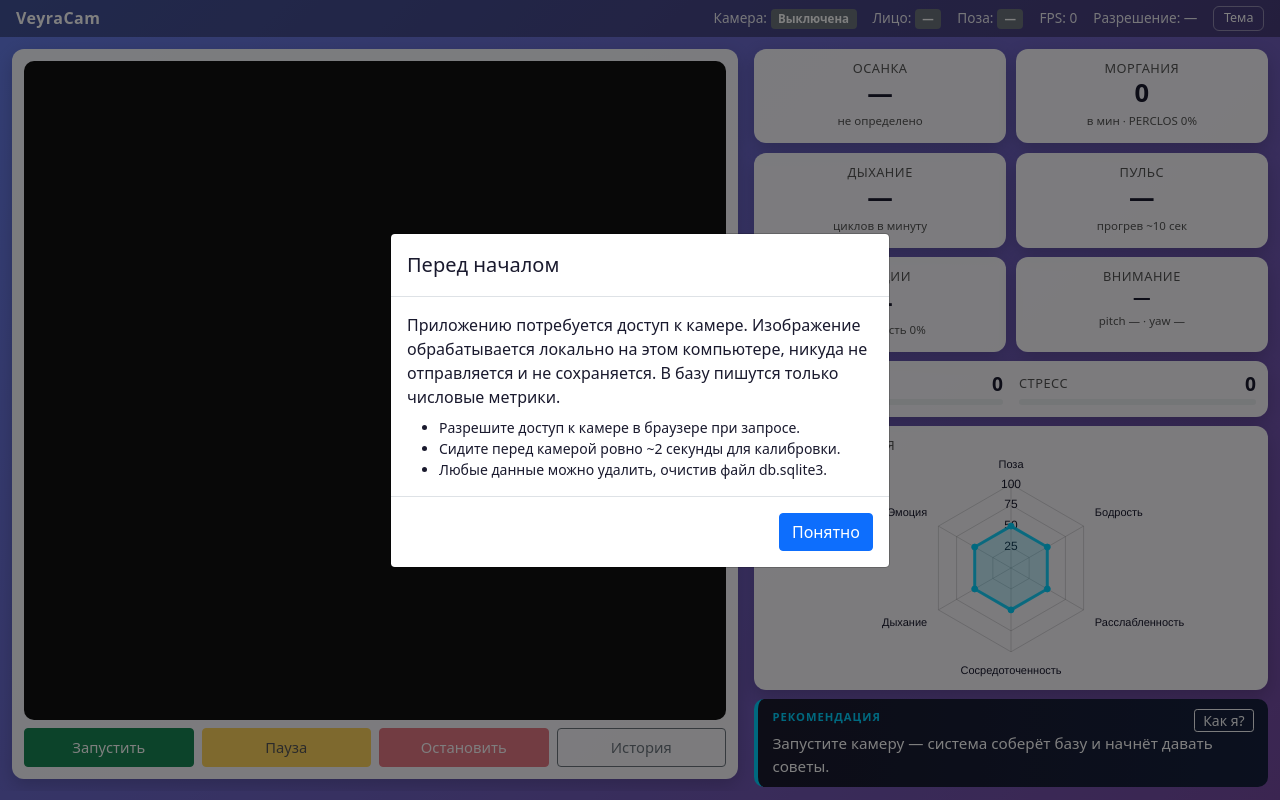
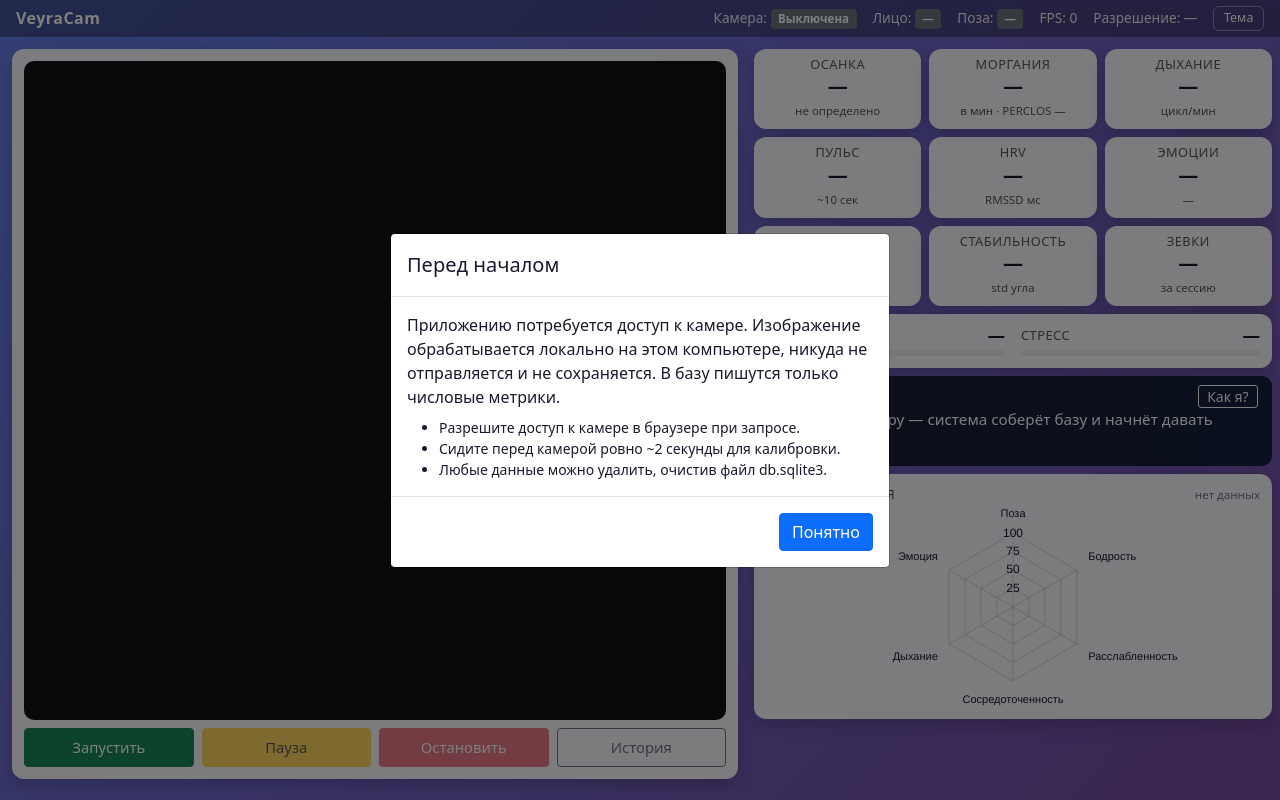
Before and after one commit to samat90/VEYRACAM03, a Django app: template backend/camera_app/templates/index.html in a window 1280 px wide. Run offline with Django 5.2, Linux system fonts and the light colour scheme; the template is opened without the code that fills it, so the values that code supplies are empty.

Commit message:
Always-visible advice + honest radar with null gaps
The previous side-column layout pushed the recommendation card below
the viewport once the radar and stress widgets were added. Equally,
the radar always showed a 6-axis polygon — even before any frame had
been processed — using 50/100 fallbacks that looked like real data.

Layout:
- Side column scrolls vertically and gains a thin scrollbar so nothing
  can ever be hidden offscreen.
- Recommendation card is now placed before the radar, with a fixed
  min-height so it stays visible even when the side column gets short.
- Metric grid switched from 2 columns to 3 to fit nine compact tiles
  (added HRV, stability std, yawn count) without growing the column.
- Tile padding and font sizes tuned down inside the grid.

Honest radar:
- Initial dataset is six null entries; Chart.js draws nothing until
  real values arrive.
- Per-axis values are only filled when the underlying detector is
  ready: posture needs calibration_complete + pose detected, energy
  needs blink calibration, calm additionally needs heart_rate > 0,
  focus needs a non-unknown attention, breath needs rate > 0,
  emotion needs a face in frame.
- A small "X/6 осей готово" hint shows progress while values come in.

Tile defaults:
- Empty values show "—" instead of "0" when calibration hasn't run
  or the metric isn't yet computed (PERCLOS, blink rate, fatigue,
  stress, HRV, stability, emotion, yawn count).
- Fatigue and stress bars stay grey until the underlying detectors
  have produced real numbers; no more progress bars at 0% pretending
  to be valid measurements.

```diff
--- a/backend/camera_app/templates/base.html
+++ b/backend/camera_app/templates/base.html
@@ -88,8 +88,20 @@
         .controls { display: flex; gap: 0.5rem; margin-top: 0.5rem; flex-wrap: wrap; }
         .controls .btn { flex: 1 1 0; padding: 0.45rem 0.5rem; font-size: 0.92rem; min-width: 100px; }
 
-        .side-col { height: 100%; display: flex; flex-direction: column; gap: 0.6rem; }
-        .metric-grid { display: grid; grid-template-columns: 1fr 1fr; gap: 0.6rem; }
+        .side-col {
+            height: 100%;
+            display: flex;
+            flex-direction: column;
+            gap: 0.5rem;
+            overflow-y: auto;
+            padding-right: 4px;
+        }
+        .side-col::-webkit-scrollbar { width: 6px; }
+        .side-col::-webkit-scrollbar-thumb { background: rgba(255,255,255,0.25); border-radius: 3px; }
+        .metric-grid { display: grid; grid-template-columns: 1fr 1fr 1fr; gap: 0.5rem; }
+        .metric-grid .metric-value { font-size: 1.25rem; }
+        .metric-grid .metric-card { padding: 0.5rem !important; }
+        .advice-card { flex-shrink: 0; }
 
         .advice-card {
             background: var(--advice-bg);
--- a/backend/camera_app/templates/index.html
+++ b/backend/camera_app/templates/index.html
@@ -51,28 +51,43 @@
             </div>
             <div class="dashboard-card metric-card text-center">
                 <h6>Моргания</h6>
-                <div id="blink-value" class="metric-value">0</div>
-                <small>в мин · PERCLOS <span id="perclos-value">0%</span></small>
+                <div id="blink-value" class="metric-value">—</div>
+                <small>в мин · PERCLOS <span id="perclos-value">—</span></small>
             </div>
             <div class="dashboard-card metric-card text-center">
                 <h6>Дыхание</h6>
                 <div id="breath-value" class="metric-value">—</div>
-                <small>циклов в минуту</small>
+                <small>цикл/мин</small>
             </div>
             <div class="dashboard-card metric-card text-center">
                 <h6>Пульс</h6>
                 <div id="hr-value" class="metric-value">—</div>
-                <small id="hr-detail">прогрев ~10 сек</small>
+                <small id="hr-detail">~10 сек</small>
+            </div>
+            <div class="dashboard-card metric-card text-center">
+                <h6>HRV</h6>
+                <div id="hrv-value" class="metric-value">—</div>
+                <small id="hrv-detail">RMSSD мс</small>
             </div>
             <div class="dashboard-card metric-card text-center">
                 <h6>Эмоции</h6>
                 <div id="emotion-value" class="metric-value">—</div>
-                <small id="emotion-detail">уверенность 0%</small>
+                <small id="emotion-detail">—</small>
             </div>
             <div class="dashboard-card metric-card text-center">
                 <h6>Внимание</h6>
-                <div id="attention-value" class="metric-value" style="font-size: 1.1rem;">—</div>
-                <small id="head-pose-detail">pitch — · yaw —</small>
+                <div id="attention-value" class="metric-value" style="font-size: 1rem;">—</div>
+                <small id="head-pose-detail">—</small>
+            </div>
+            <div class="dashboard-card metric-card text-center">
+                <h6>Стабильность</h6>
+                <div id="stability-value" class="metric-value">—</div>
+                <small>std угла</small>
+            </div>
+            <div class="dashboard-card metric-card text-center">
+                <h6>Зевки</h6>
+                <div id="yawn-value" class="metric-value">—</div>
+                <small>за сессию</small>
             </div>
         </div>
 
@@ -81,35 +96,38 @@
                 <div style="flex: 1 1 0;">
                     <div class="d-flex justify-content-between align-items-center">
                         <h6 class="mb-0">Усталость</h6>
-                        <span id="fatigue-value" class="metric-value" style="font-size:1.2rem;">0</span>
+                        <span id="fatigue-value" class="metric-value" style="font-size:1.1rem;">—</span>
                     </div>
                     <div class="progress mt-1" style="height: 6px;">
-                        <div id="fatigue-bar" class="progress-bar bg-success" style="width: 0%;"></div>
+                        <div id="fatigue-bar" class="progress-bar bg-secondary" style="width: 0%;"></div>
                     </div>
                 </div>
                 <div style="flex: 1 1 0;">
                     <div class="d-flex justify-content-between align-items-center">
                         <h6 class="mb-0">Стресс</h6>
-                        <span id="stress-value" class="metric-value" style="font-size:1.2rem;">0</span>
+                        <span id="stress-value" class="metric-value" style="font-size:1.1rem;">—</span>
                     </div>
                     <div class="progress mt-1" style="height: 6px;">
-                        <div id="stress-bar" class="progress-bar bg-success" style="width: 0%;"></div>
+                        <div id="stress-bar" class="progress-bar bg-secondary" style="width: 0%;"></div>
                     </div>
                 </div>
             </div>
         </div>
 
-        <div class="dashboard-card metric-card">
-            <h6 class="mb-1">Радар состояния</h6>
-            <canvas id="radar" style="max-height: 220px;"></canvas>
-        </div>
-
-        <div id="advice-card" class="advice-card flex-grow-1 d-flex flex-column justify-content-center">
+        <div id="advice-card" class="advice-card d-flex flex-column" style="min-height: 90px;">
             <div class="d-flex justify-content-between align-items-start">
                 <div class="label mb-1">Рекомендация</div>
                 <button id="self-report-btn" class="btn btn-sm btn-outline-light py-0" type="button">Как я?</button>
             </div>
             <p id="advice-text" class="mb-0">Запустите камеру — система соберёт базу и начнёт давать советы.</p>
+        </div>
+
+        <div class="dashboard-card metric-card">
+            <div class="d-flex justify-content-between align-items-center mb-1">
+                <h6 class="mb-0">Радар состояния</h6>
+                <small id="radar-hint" class="text-muted">нет данных</small>
+            </div>
+            <canvas id="radar" style="max-height: 200px;"></canvas>
         </div>
     </div>
 </div>
--- a/backend/static/js/camera.js
+++ b/backend/static/js/camera.js
@@ -73,10 +73,11 @@ class VeyraCamera {
                 labels: ['Поза', 'Бодрость', 'Расслабленность', 'Сосредоточенность', 'Дыхание', 'Эмоция'],
                 datasets: [{
                     label: 'Состояние',
-                    data: [50, 50, 50, 50, 50, 50],
+                    data: [null, null, null, null, null, null],
                     backgroundColor: 'rgba(0, 210, 255, 0.2)',
                     borderColor: 'rgba(0, 210, 255, 0.9)',
                     pointBackgroundColor: 'rgba(0, 210, 255, 1)',
+                    spanGaps: false,
                 }],
             },
             options: {
@@ -100,30 +101,43 @@ class VeyraCamera {
         const posture = data.posture || {};
         const blink = data.blink || {};
         const breath = data.respiration || {};
+        const hint = document.getElementById('radar-hint');
 
-        // Все оси: 0 — плохо, 100 — хорошо
-        const postureScore = posture.status === 'норма' ? 90
-            : posture.status === 'небольшой наклон' ? 60
-            : posture.status === 'сильный наклон' || posture.status === 'плечи неровно' ? 25
-            : 50;
-        const energy = Math.max(0, 100 - (data.fatigue || 0));
-        const calm = Math.max(0, 100 - (data.stress || 0));
-        const focus = data.attention === 'сосредоточен' ? 90
-            : data.attention === 'unknown' ? 50
-            : 30;
+        const faceDetected = data.head_pose !== null && data.head_pose !== undefined;
+        const poseDetected = data.pose_landmarks !== null && data.pose_landmarks !== undefined;
+        const postureReady = poseDetected && posture.calibration_complete;
+        const blinkReady = faceDetected && blink.calibration_complete;
+
+        const postureMap = {
+            'норма': 90, 'небольшой наклон': 55,
+            'сильный наклон': 20, 'плечи неровно': 25,
+        };
+        const emotionMap = {
+            happy: 90, neutral: 70, surprised: 60, sad: 30, angry: 20,
+        };
+
+        const postureScore = postureReady && postureMap[posture.status] !== undefined
+            ? postureMap[posture.status] : null;
+        const energy = blinkReady ? Math.max(0, 100 - (data.fatigue || 0)) : null;
+        const calm = blinkReady && data.heart_rate > 0
+            ? Math.max(0, 100 - (data.stress || 0)) : null;
+        const focus = faceDetected && data.attention && data.attention !== 'unknown'
+            ? (data.attention === 'сосредоточен' ? 90 : 35) : null;
         const breathScore = breath.rate > 0
-            ? Math.max(0, 100 - Math.abs(breath.rate - 14) * 5)
-            : 50;
-        const emotionScore = data.emotion === 'happy' ? 90
-            : data.emotion === 'neutral' ? 70
-            : data.emotion === 'surprised' ? 60
-            : data.emotion === 'sad' ? 30
-            : data.emotion === 'angry' ? 20 : 50;
+            ? Math.max(0, 100 - Math.abs(breath.rate - 14) * 5) : null;
+        const emotionScore = faceDetected && emotionMap[data.emotion] !== undefined
+            ? emotionMap[data.emotion] : null;
 
-        this.radarChart.data.datasets[0].data = [
-            postureScore, energy, calm, focus, breathScore, emotionScore,
-        ];
+        const values = [postureScore, energy, calm, focus, breathScore, emotionScore];
+        this.radarChart.data.datasets[0].data = values;
         this.radarChart.update('none');
+
+        const filled = values.filter(v => v !== null).length;
+        if (hint) {
+            if (filled === 0) hint.textContent = 'нет данных';
+            else if (filled < 6) hint.textContent = `${filled}/6 осей готово`;
+            else hint.textContent = '';
+        }
     }
 
     openReport() {
@@ -433,15 +447,44 @@ class VeyraCamera {
         const blinkEl = document.getElementById('blink-value');
         if (blink.calibrating) {
             blinkEl.textContent = '…';
+        } else if (blink.rate > 0) {
+            blinkEl.textContent = Math.round(blink.rate);
         } else {
-            blinkEl.textContent = Math.round(blink.rate || 0);
+            blinkEl.textContent = '—';
         }
         const perclosEl = document.getElementById('perclos-value');
-        if (perclosEl) perclosEl.textContent = `${blink.perclos || 0}%`;
+        if (perclosEl) {
+            perclosEl.textContent = blink.calibration_complete && blink.perclos !== undefined
+                ? `${blink.perclos}%` : '—';
+        }
 
         const breath = data.respiration || {};
         document.getElementById('breath-value').textContent =
             breath.rate > 0 ? Math.round(breath.rate) : '—';
+
+        const hrvEl = document.getElementById('hrv-value');
+        const hrvDetail = document.getElementById('hrv-detail');
+        if (hrvEl) {
+            if (data.hrv_rmssd_ms > 0) {
+                hrvEl.textContent = Math.round(data.hrv_rmssd_ms);
+                if (hrvDetail) hrvDetail.textContent = `RMSSD · SDNN ${Math.round(data.hrv_sdnn_ms || 0)}`;
+            } else {
+                hrvEl.textContent = '—';
+                if (hrvDetail) hrvDetail.textContent = 'RMSSD мс';
+            }
+        }
+
+        const stabEl = document.getElementById('stability-value');
+        if (stabEl) {
+            stabEl.textContent = (data.stability_std && data.stability_std > 0)
+                ? Number(data.stability_std).toFixed(1) : '—';
+        }
+
+        const yawnEl = document.getElementById('yawn-value');
+        if (yawnEl) {
+            const yc = data.yawn && data.yawn.count;
+            yawnEl.textContent = yc > 0 ? yc : (data.yawn ? '0' : '—');
+        }
 
         const hrEl = document.getElementById('hr-value');
         const hrDetail = document.getElementById('hr-detail');
@@ -454,11 +497,17 @@ class VeyraCamera {
             hrDetail.textContent = 'прогрев ~10 сек';
         }
 
-        const emotion = data.emotion || 'neutral';
-        document.getElementById('emotion-value').textContent = EMOTION_MAP[emotion] || emotion;
+        const faceDetected = data.head_pose !== null && data.head_pose !== undefined;
+        const emoEl = document.getElementById('emotion-value');
+        const emoDetail = document.getElementById('emotion-detail');
+        if (faceDetected && data.emotion) {
+            emoEl.textContent = EMOTION_MAP[data.emotion] || data.emotion;
             const conf = Math.round((data.emotion_confidence || 0) * 100);
-        const emoDetail = document.getElementById('emotion-detail');
-        if (emoDetail) emoDetail.textContent = `уверенность ${conf}%`;
+            if (emoDetail) emoDetail.textContent = `${conf}%`;
+        } else {
+            emoEl.textContent = '—';
+            if (emoDetail) emoDetail.textContent = '—';
+        }
 
         const attEl = document.getElementById('attention-value');
         const attention = data.attention || 'unknown';
@@ -479,31 +528,43 @@ class VeyraCamera {
             hpDetail.textContent = 'pitch — · yaw —';
         }
 
-        const fatigue = data.fatigue || 0;
+        const blinkReady = (data.blink && data.blink.calibration_complete);
         const fVal = document.getElementById('fatigue-value');
         const fBar = document.getElementById('fatigue-bar');
+        if (blinkReady) {
+            const fatigue = data.fatigue || 0;
             fVal.textContent = fatigue;
             fBar.style.width = fatigue + '%';
             fBar.className = 'progress-bar ' + (
                 fatigue >= 70 ? 'bg-danger' :
                 fatigue >= 45 ? 'bg-warning' : 'bg-success'
             );
+        } else {
+            fVal.textContent = '—';
+            fBar.style.width = '0%';
+            fBar.className = 'progress-bar bg-secondary';
+        }
 
-        const stress = data.stress || 0;
         const sVal = document.getElementById('stress-value');
         const sBar = document.getElementById('stress-bar');
-        if (sVal) sVal.textContent = stress;
-        if (sBar) {
+        if (sVal && sBar) {
+            if (blinkReady && data.heart_rate > 0) {
+                const stress = data.stress || 0;
+                sVal.textContent = stress;
                 sBar.style.width = stress + '%';
                 sBar.className = 'progress-bar ' + (
                     stress >= 70 ? 'bg-danger' :
                     stress >= 45 ? 'bg-warning' : 'bg-success'
                 );
+            } else {
+                sVal.textContent = '—';
+                sBar.style.width = '0%';
+                sBar.className = 'progress-bar bg-secondary';
+            }
         }
 
         this.updateRadar(data);
 
-        const faceDetected = data.head_pose !== null && data.head_pose !== undefined;
         const poseDetected = data.pose_landmarks !== null && data.pose_landmarks !== undefined;
         const faceEl = document.getElementById('face-status');
         const poseEl = document.getElementById('pose-status');
```
Lines whose indentation alone changed are shown as unchanged.
